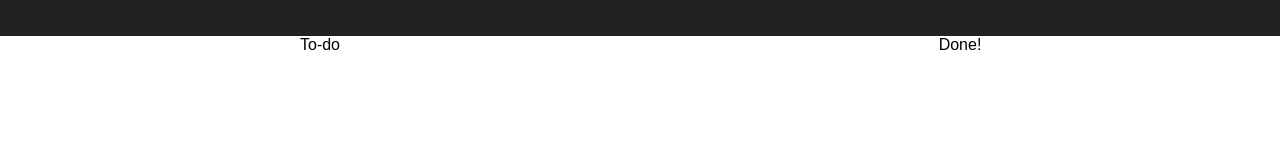
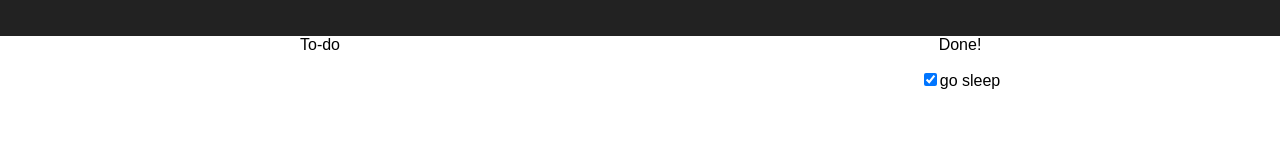
Before and after one commit to Zestymcspicy/ToDo-list, a React (Create React App) app: page / in a window 1280 px wide. Shown: the part 154-300 px from the top of the page. Built offline with nearby package versions, Linux system fonts and the light colour scheme.

Commit message:
items move from one list to the other
duplicate items need to be dealt with

```diff
--- a/src/App.js
+++ b/src/App.js
@@ -16,10 +16,11 @@ class App extends Component {
         // {
         // name : "get uncrunk",
         // status: "todo"},
-        // {
-        // name : "go sleep",
-        // status: "done"
-        // }
+        {
+        name : "go sleep",
+        status: "done",
+        key: Date.now(),
+        }
       ],
       newItem : "",
     }
@@ -43,17 +44,20 @@ class App extends Component {
      }
    }
 
+   toggleList = e => {
+     const toggleName = e.target.name;
+     const itemToToggle = this.state.itemsList.filter(x=>x.name==toggleName)[0]
+     const nextArray = this.state.itemsList.filter(x=>x.name!==toggleName)
+     itemToToggle.status == "todo" ? itemToToggle.status="done" : itemToToggle.status="todo";
+     this.setState({itemsList: nextArray.concat(itemToToggle)})
+   }
+
    handleInput = e => {
      const itemName = e.target.value;
        this.setState({newItem: itemName})
    }
 
-   // checkPress = e => {
-   //   console.log(e);
-    // if (e.target.value == "Enter") {
-    //   this.addNewItem;
-    // }
-   // }
+
 
 
   render() {
@@ -65,13 +69,12 @@ class App extends Component {
           <TaskAddBar
           addNewItem = {this.addNewItem}
           handleInput = {this.handleInput}
-          checkPress = {this.checkPress}
-          inputField = {this.inputField}
           />
         </header>
         <TheList
         inputElement={this.inputElement}
         itemsList = {this.state.itemsList}
+        toggleList = {this.toggleList}
          />
       </div>
     );
--- a/src/components/TheList.js
+++ b/src/components/TheList.js
@@ -10,8 +10,13 @@ class TheList extends Component {
       <ul>
       {this.props.itemsList.filter(item=> item.status==="todo").map((item, key) =>
         <li key={key}>
-        <input type="checkbox" />
-        {item.name}</li>)}
+        <input
+        key={item.key}
+        onChange={this.props.toggleList}
+        type="checkbox"
+        name={item.name} />
+        {item.name}
+        </li>)}
       </ul>
       </div>
       <div className="Completed">
@@ -19,8 +24,14 @@ class TheList extends Component {
       <ul>
       {this.props.itemsList.filter(item => item.status==="done").map((item, key) =>
         <li key={key}>
-        <input type="checkbox" defaultChecked />
-        {item.name}</li>)}
+        <input
+        onChange={this.props.toggleList}
+        key={key}
+        type="checkbox"
+        defaultChecked
+        name={item.name}/>
+        {item.name}
+        </li>)}
       </ul>
       </div>
       </div>
```
